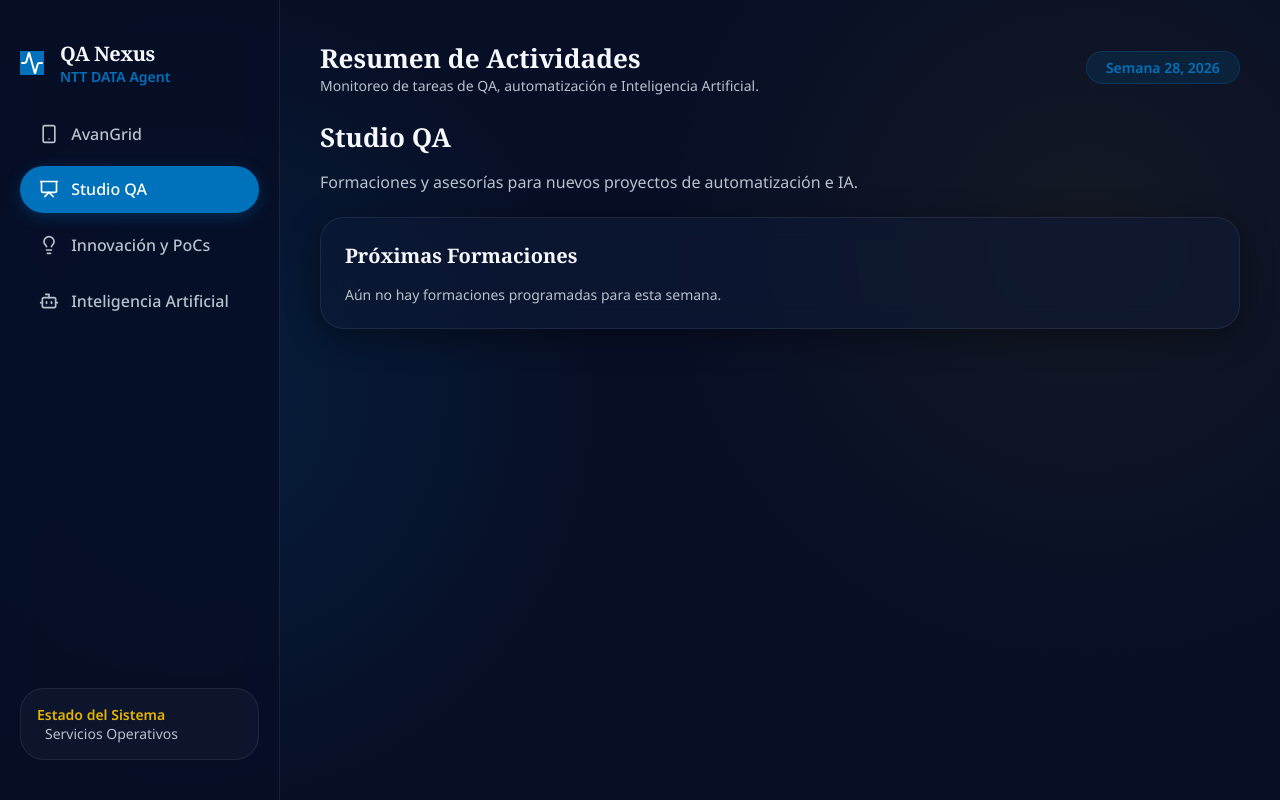
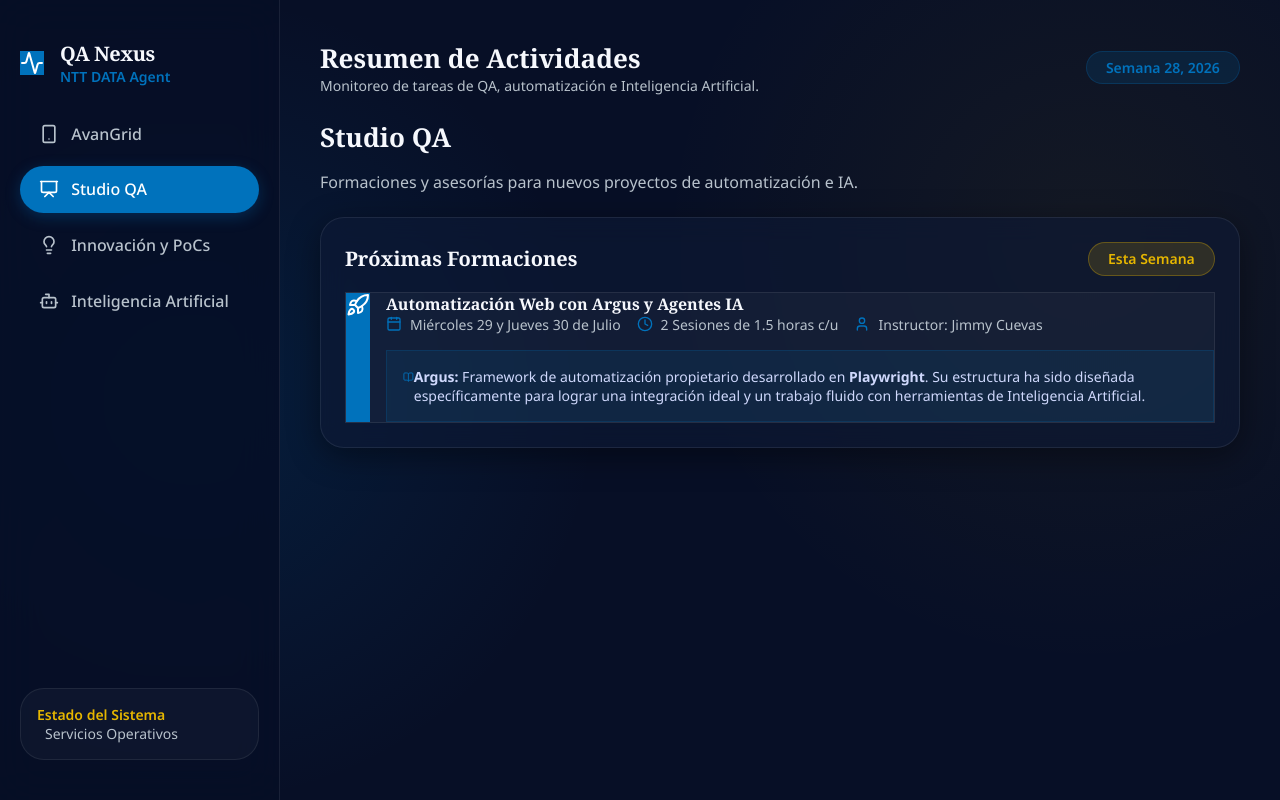
Before and after one commit to TuxMarley/dashboard, a React (Vite) app: page /studio-qa in a window 1280 px wide. Built offline with nearby package versions, Linux system fonts and the light colour scheme.

Commit message:
feat(studio-qa): add training session for Argus and AI agents

```diff
--- a/src/pages/StudioQA.jsx
+++ b/src/pages/StudioQA.jsx
@@ -1,4 +1,5 @@
 import React from 'react';
+import { Calendar, Clock, BookOpen, User, Rocket } from 'lucide-react';
 
 const StudioQA = () => {
   return (
@@ -6,10 +7,56 @@ const StudioQA = () => {
       <h2 className="text-2xl font-bold mb-4 font-serif">Studio QA</h2>
       <p className="text-muted mb-6">Formaciones y asesorías para nuevos proyectos de automatización e IA.</p>
 
-      <div className="glass-card">
-        <h3 className="font-semibold text-xl mb-4">Próximas Formaciones</h3>
-        <p className="text-sm text-muted">Aún no hay formaciones programadas para esta semana.</p>
+      <div className="glass-card mb-6">
+        <div className="flex justify-between items-center mb-4">
+          <h3 className="font-semibold text-xl">Próximas Formaciones</h3>
+          <div className="pill-tag" style={{ background: 'rgba(230, 182, 0, 0.15)', color: 'var(--brand-gold)', borderColor: 'rgba(230, 182, 0, 0.3)' }}>
+            <span>Esta Semana</span>
+          </div>
+        </div>
+
+        {/* Training Card */}
+        <div className="p-5 rounded-3xl" style={{ background: 'rgba(255, 255, 255, 0.03)', border: '1px solid var(--glass-border)' }}>
+          <div className="flex items-start gap-4">
+            <div className="p-3 rounded-full" style={{ background: 'var(--brand-blue)' }}>
+              <Rocket size={24} color="#fff" />
+            </div>
+
+            <div className="flex-col w-full">
+              <h4 className="font-bold text-lg text-white mb-2">Automatización Web con Argus y Agentes IA</h4>
+
+              <div className="flex flex-wrap gap-4 mb-4">
+                <div className="flex items-center gap-2 text-sm text-muted">
+                  <Calendar size={16} className="text-cyan" />
+                  <span>Miércoles 29 y Jueves 30 de Julio</span>
+                </div>
+                <div className="flex items-center gap-2 text-sm text-muted">
+                  <Clock size={16} className="text-cyan" />
+                  <span>2 Sesiones de 1.5 horas c/u</span>
+                </div>
+                <div className="flex items-center gap-2 text-sm text-muted">
+                  <User size={16} className="text-cyan" />
+                  <span>Instructor: Jimmy Cuevas</span>
+                </div>
+              </div>
+
+              <div className="p-4 rounded-2xl" style={{ background: 'rgba(0, 114, 188, 0.1)', border: '1px solid rgba(0, 114, 188, 0.2)' }}>
+                <div className="flex items-start gap-3">
+                  <BookOpen size={20} className="text-cyan mt-1 flex-shrink-0" />
+                  <p className="text-sm" style={{ color: '#cfd8fc' }}>
+                    <strong className="text-white">Argus:</strong> Framework de automatización propietario desarrollado en <strong>Playwright</strong>.
+                    Su estructura ha sido diseñada específicamente para lograr una integración ideal y un trabajo fluido
+                    con herramientas de Inteligencia Artificial.
+                  </p>
+                </div>
+              </div>
+
+            </div>
+          </div>
+        </div>
+
       </div>
+
     </div>
   );
 };
```
